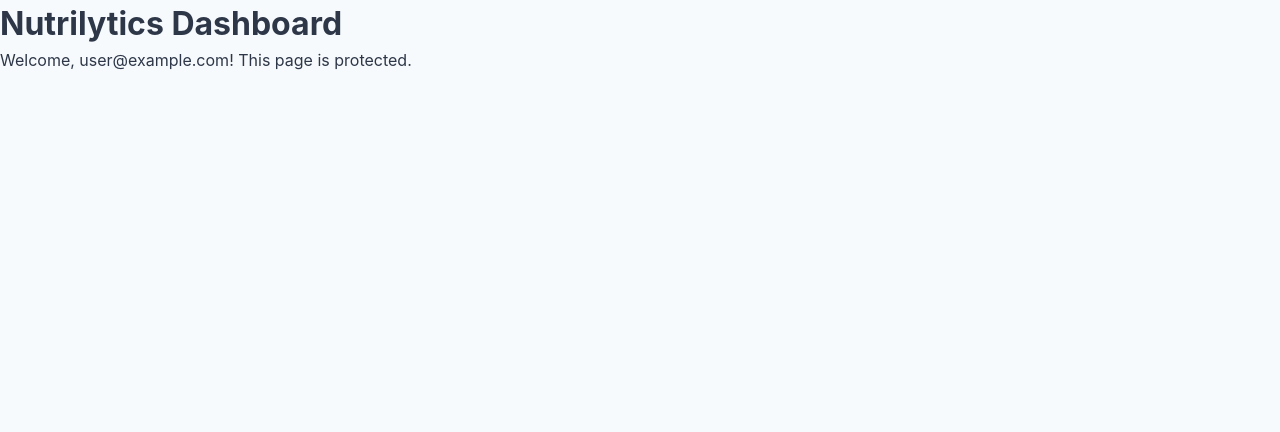
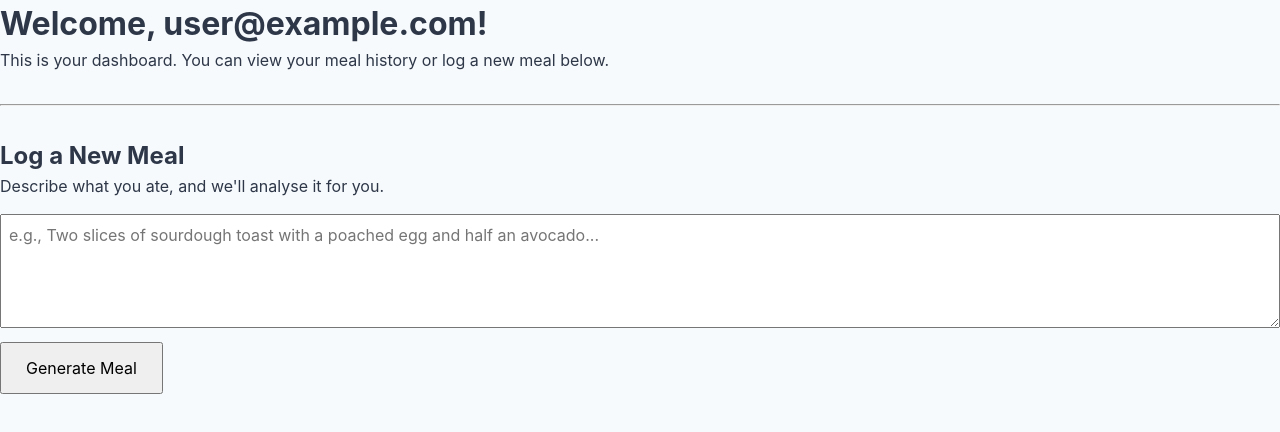
Before and after one commit to TomMcKenna1/nutrilytics-web-frontend, a React (Vite) app: page / in a window 1280 px wide. Shown: the top 432 px of the page. Built offline with nearby package versions, Linux system fonts and the light colour scheme; no server answers; sample sign-in values are in the browser's storage.

Commit message:
feat: Added basic dashboard input and meal service

```diff
--- /dev/null
+++ b/src/features/meals/api/mealService.ts
@@ -0,0 +1,38 @@
+import { auth } from "../../../lib/firebase";
+
+/**
+ * Creates a meal draft. User must be authenticated.
+ * @param mealDescription The text input from the user.
+ * @returns The draftId for the created meal draft.
+ */
+export const createMealDraft = async (
+  mealDescription: string
+): Promise<{ draftId: string }> => {
+  const currentUser = auth.currentUser;
+  if (!currentUser) {
+    throw new Error("No authenticated user found.");
+  }
+
+  const idToken = await currentUser.getIdToken();
+
+  const apiBaseUrl = import.meta.env.VITE_BACKEND_BASE_URL;
+  if (!apiBaseUrl) {
+    throw new Error("API base URL is not configured.");
+  }
+
+  const response = await fetch(`${apiBaseUrl}/api/v1/meal_drafts`, {
+    method: "POST",
+    headers: {
+      "Content-Type": "application/json",
+      Authorization: `Bearer ${idToken}`,
+    },
+    body: JSON.stringify({ description: mealDescription }),
+  });
+
+  if (!response.ok) {
+    // You can add more specific error handling here based on response status
+    throw new Error("Failed to create meal draft.");
+  }
+
+  return response.json();
+};
--- a/src/pages/DashboardPage.tsx
+++ b/src/pages/DashboardPage.tsx
@@ -1,13 +1,69 @@
+import React, { useState } from 'react';
 import { useAuth } from '../providers/AuthProvider';
+import { createMealDraft } from '../features/meals/api/mealService';
+// import { useMealDrafts } from '../hooks/useMealDrafts';
 
 const DashboardPage = () => {
   const { user } = useAuth();
+  // const { addDraft } = useMealDrafts();
+
+  const [mealInput, setMealInput] = useState('');
+  const [isSubmitting, setIsSubmitting] = useState(false);
+  const [error, setError] = useState<string | null>(null);
+
+  const handleSubmit = async (e: React.FormEvent) => {
+    e.preventDefault();
+    if (!mealInput.trim()) return;
+
+    setIsSubmitting(true);
+    setError(null);
+
+    try {
+      const { draftId } = await createMealDraft(mealInput);
+      // addDraft(draftId, mealInput);
+      console.log('Draft created with ID:', draftId);
+      alert(`Meal generation started! (Draft ID: ${draftId})`);
+      setMealInput('');
+
+    } catch (err) {
+      setError((err as Error).message);
+      console.error(err);
+    } finally {
+      setIsSubmitting(false);
+    }
+  };
 
   return (
     <div>
-      <h1>Nutrilytics Dashboard</h1>
-      <p>Welcome, {user?.email}! This page is protected.</p>
-      {/* Placeholder */}
+      <h1>Welcome, {user?.email}!</h1>
+      <p>This is your dashboard. You can view your meal history or log a new meal below.</p>
+
+      <hr style={{ margin: '2rem 0' }} />
+
+      {/* --- MEAL SUBMISSION FORM --- */}
+      <section>
+        <h2>Log a New Meal</h2>
+        <p>Describe what you ate, and we'll analyse it for you.</p>
+        <form onSubmit={handleSubmit} style={{ marginTop: '1rem' }}>
+          <textarea
+            value={mealInput}
+            onChange={(e) => setMealInput(e.target.value)}
+            placeholder="e.g., Two slices of sourdough toast with a poached egg and half an avocado..."
+            rows={4}
+            style={{ width: '100%', padding: '0.5rem', fontSize: '1rem' }}
+            disabled={isSubmitting}
+          />
+          <button
+            type="submit"
+            disabled={isSubmitting}
+            style={{ marginTop: '0.5rem', padding: '0.75rem 1.5rem', cursor: 'pointer' }}
+          >
+            {isSubmitting ? 'Generating...' : 'Generate Meal'}
+          </button>
+          {error && <p style={{ color: 'red', marginTop: '0.5rem' }}>Error: {error}</p>}
+        </form>
+      </section>
+
     </div>
   );
 };
```
